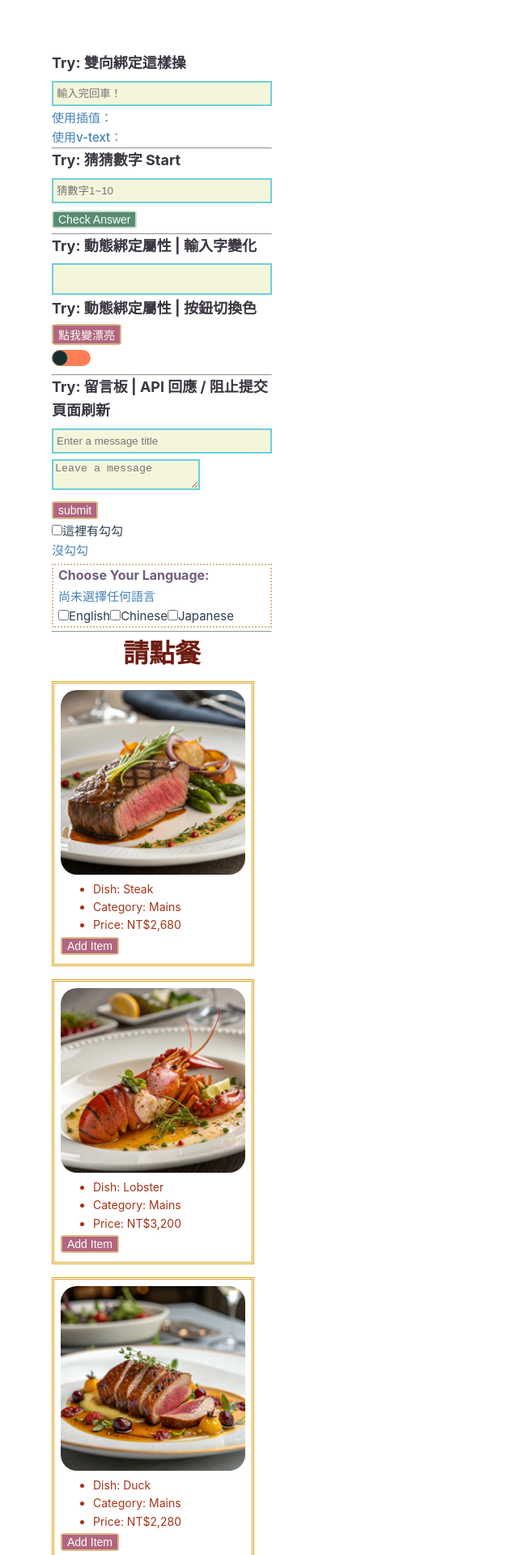
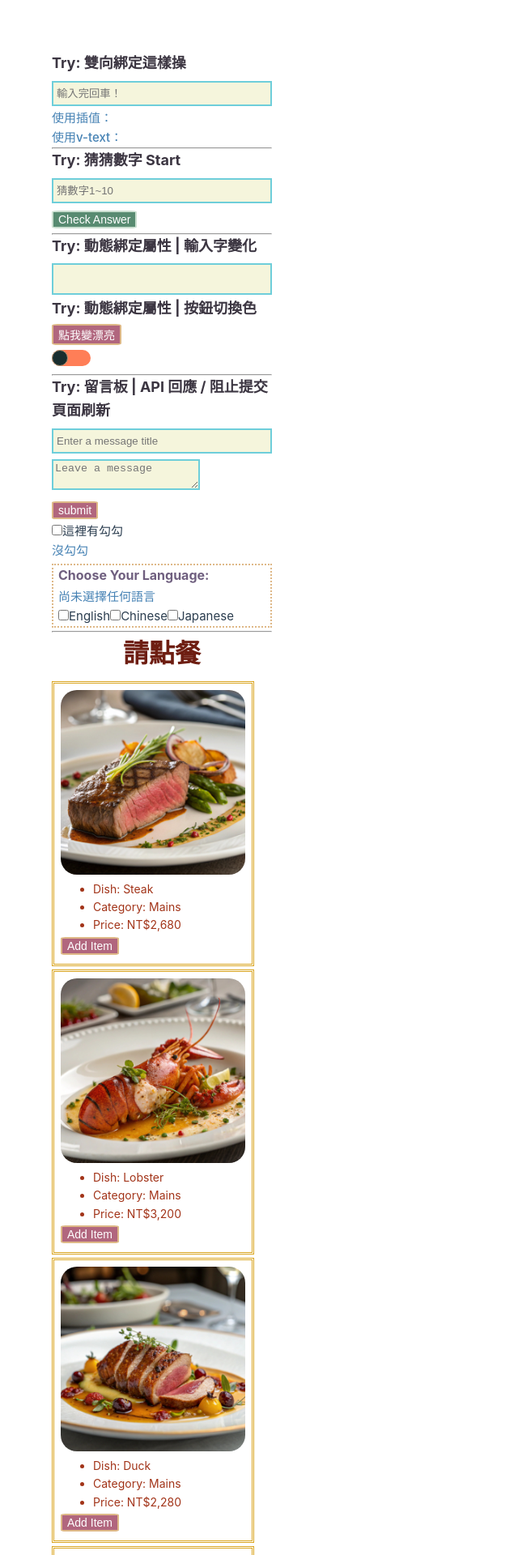
Before and after one commit to HeidiSiao/Vue3-bala, a Vue app: page / in a window 1280 px wide. Shown: the top 1920 px of the page at 81% size, without its empty margins (0-640 px from the left). Built offline with nearby package versions, Linux system fonts and the light colour scheme.

Commit message:
fix: modify layout

```diff
--- a/src/components/foodList.vue
+++ b/src/components/foodList.vue
@@ -40,8 +40,7 @@ setTimeout(() => {
   margin-top: 8px;
   display: flex;
   flex-wrap: wrap;
-  gap: 16px;
-  justify-content: space-between;
+  gap: 4px;
 }
 .img-wrap {
   width: 250px;
```
